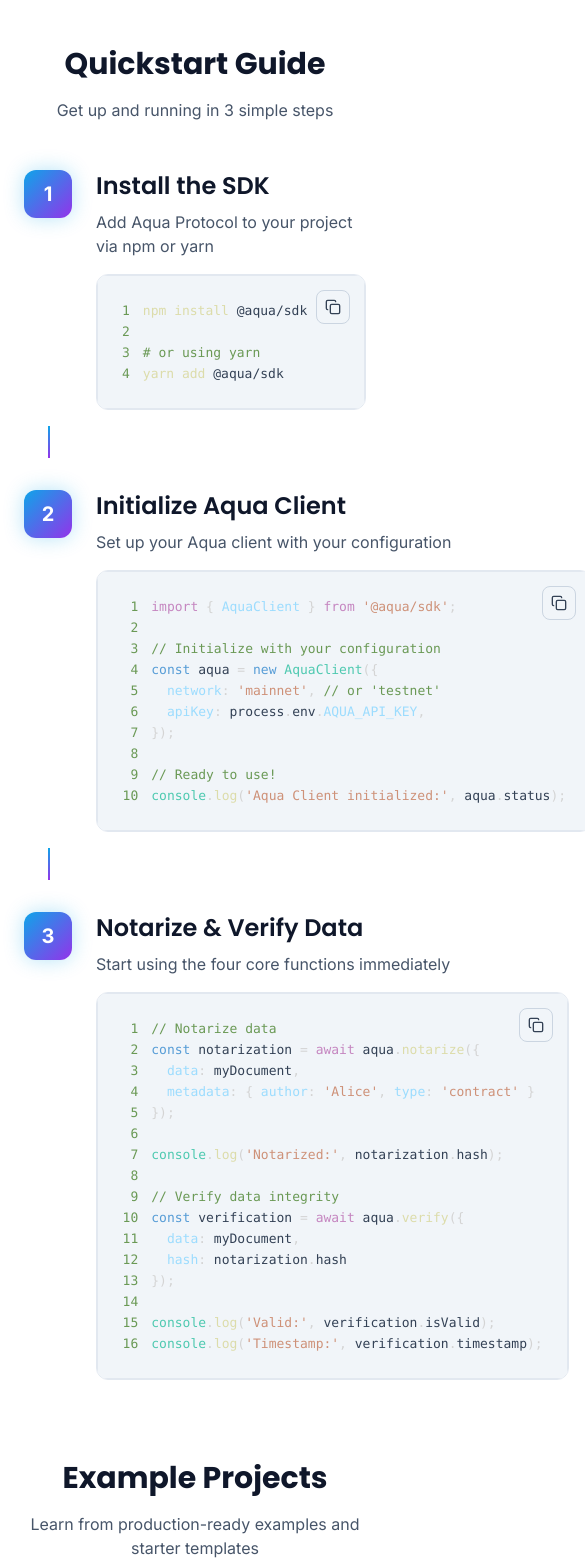
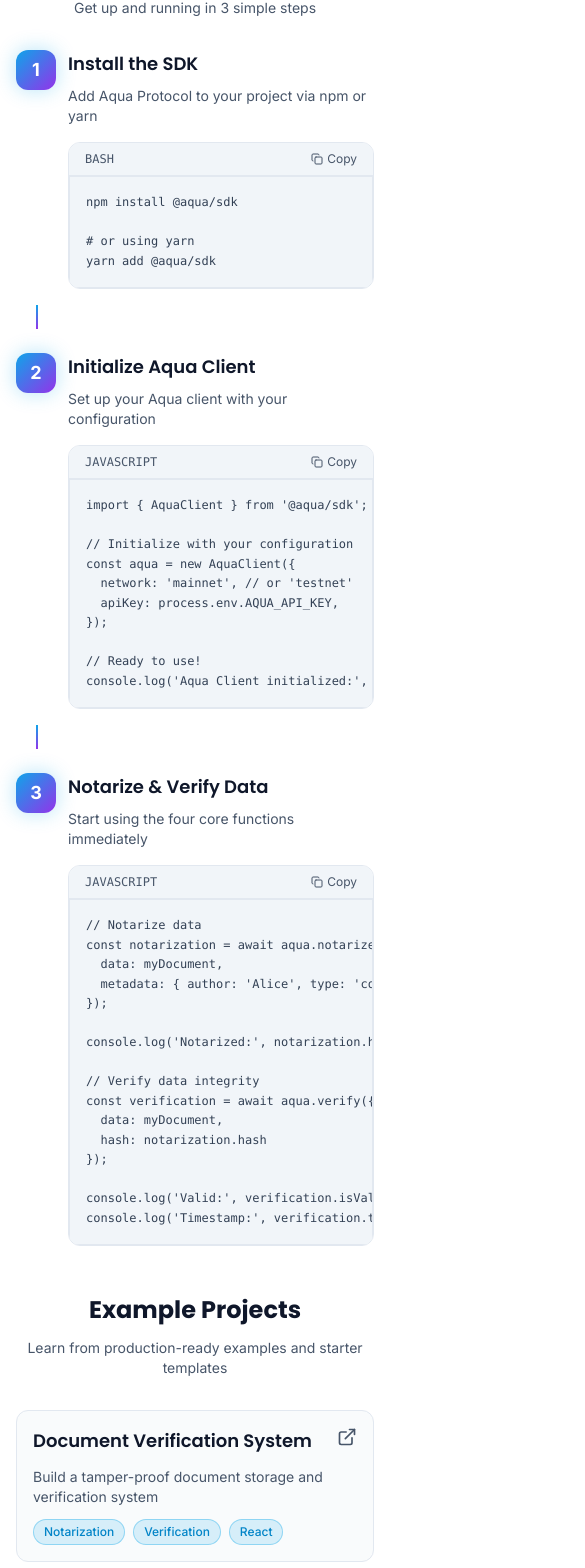
Before and after one commit to Emmanuel446/Aqua-protocol-redesign, a React (Vite) app: page /developers in a window 390 px wide. Shown: the part 396-1964 px from the top of the page, 585 px wide, since content can reach past the window. Built offline with nearby package versions, Linux system fonts and the light colour scheme; the HTML template or start-up script is replaced by a standard one.

Commit message:
fixed mobile responsiveness in the developers page

```diff
--- a/src/components/ui/CodeBlock.jsx
+++ b/src/components/ui/CodeBlock.jsx
@@ -1,23 +1,46 @@
-import React from 'react';
-import { Prism as SyntaxHighlighter } from 'react-syntax-highlighter';
-import { vscDarkPlus } from 'react-syntax-highlighter/dist/esm/styles/prism';
+import React, { useState } from 'react';
+import { Copy, Check } from 'lucide-react';
 
 const CodeBlock = ({ code, language = 'javascript' }) => {
+  const [copied, setCopied] = useState(false);
+
+  const copyToClipboard = () => {
+    navigator.clipboard.writeText(code);
+    setCopied(true);
+    setTimeout(() => setCopied(false), 2000);
+  };
+
   return (
-    <div className="rounded-xl overflow-hidden border border-slate-800">
-      <SyntaxHighlighter
-        language={language}
-        style={vscDarkPlus}
-        customStyle={{
-          margin: 0,
-          padding: '1.5rem',
-          background: '#0f172a',
-          fontSize: '0.875rem',
-        }}
-        showLineNumbers
-      >
-        {code}
-      </SyntaxHighlighter>
+    <div className="relative rounded-xl overflow-hidden border border-slate-200 dark:border-slate-800 bg-white dark:bg-slate-950">
+      {/* Header */}
+      <div className="flex items-center justify-between px-4 py-2 bg-slate-100 dark:bg-slate-900 border-b border-slate-200 dark:border-slate-800">
+        <span className="text-xs text-slate-600 dark:text-slate-500 font-mono uppercase">{language}</span>
+        <button
+          onClick={copyToClipboard}
+          className="flex items-center space-x-1 text-xs text-slate-600 dark:text-slate-400 hover:text-aqua-600 dark:hover:text-white transition-colors"
+        >
+          {copied ? (
+            <>
+              <Check className="w-3 h-3" />
+              <span>Copied!</span>
+            </>
+          ) : (
+            <>
+              <Copy className="w-3 h-3" />
+              <span>Copy</span>
+            </>
+          )}
+        </button>
+      </div>
+
+      {/* Code Content - WITH HORIZONTAL SCROLL */}
+      <div className="overflow-x-auto">
+        <pre className="p-4 text-sm leading-relaxed">
+          <code className="text-slate-800 dark:text-slate-300 font-mono block whitespace-pre">
+            {code}
+          </code>
+        </pre>
+      </div>
     </div>
   );
 };
--- a/src/index.css
+++ b/src/index.css
@@ -435,3 +435,87 @@
   --tw-gradient-from: #0284c7 !important;
   --tw-gradient-to: #7c3aed !important;
 }
+
+/* ============================================
+   CODE BLOCK MOBILE FIXES
+   ============================================ */
+
+/* Ensure code blocks don't overflow on mobile */
+pre {
+  max-width: 100%;
+  overflow-x: auto;
+  -webkit-overflow-scrolling: touch;
+  scrollbar-width: thin;
+  scrollbar-color: #475569 #1e293b;
+}
+
+/* Light mode scrollbar */
+.light pre {
+  scrollbar-color: #cbd5e1 #f1f5f9;
+}
+
+/* Custom scrollbar for webkit browsers */
+pre::-webkit-scrollbar {
+  height: 8px;
+}
+
+pre::-webkit-scrollbar-track {
+  background: #1e293b;
+  border-radius: 4px;
+}
+
+.light pre::-webkit-scrollbar-track {
+  background: #f1f5f9;
+}
+
+pre::-webkit-scrollbar-thumb {
+  background: #475569;
+  border-radius: 4px;
+}
+
+.light pre::-webkit-scrollbar-thumb {
+  background: #cbd5e1;
+}
+
+pre::-webkit-scrollbar-thumb:hover {
+  background: #64748b;
+}
+
+.light pre::-webkit-scrollbar-thumb:hover {
+  background: #94a3b8;
+}
+
+/* Prevent code from breaking layout */
+code {
+  word-wrap: break-word;
+  white-space: pre;
+  display: inline-block;
+}
+
+/* Mobile specific code sizing */
+@media (max-width: 640px) {
+  pre {
+    font-size: 12px;
+    padding: 0.75rem;
+  }
+
+  code {
+    font-size: 12px;
+  }
+}
+
+/* Ensure parent containers allow overflow */
+.overflow-x-auto {
+  overflow-x: auto;
+  -webkit-overflow-scrolling: touch;
+}
+
+/* Fix for code blocks inside cards */
+@media (max-width: 768px) {
+  .relative .overflow-x-auto {
+    margin-left: -1rem;
+    margin-right: -1rem;
+    padding-left: 1rem;
+    padding-right: 1rem;
+  }
+}
--- a/src/pages/About.jsx
+++ b/src/pages/About.jsx
@@ -161,6 +161,7 @@ const About = () => {
       </section>
 
       {/* Technology Stack */}
+      {/* Technology Stack */}
 <section className="container mx-auto px-6 mb-20">
   <div className="max-w-4xl mx-auto">
     <div className="bg-gradient-to-br from-aqua-500/10 to-violet-600/10 border border-aqua-500/20 rounded-2xl p-12">
@@ -177,9 +178,15 @@ const About = () => {
         {['SHA-256', 'Ed25519', 'Merkle Trees', 'ECDSA'].map((tech, index) => (
           <div
             key={index}
-                  className="bg-slate-900/50 border border-slate-800 rounded-xl p-4"
+            className="group relative bg-white dark:bg-slate-900/50 border-none border-slate-200 dark:border-slate-800 rounded-xl p-4 hover:border-aqua-500 dark:hover:border-aqua-500/50 transition-all cursor-pointer overflow-hidden"
           >
-                  <div className="text-white font-semibold">{tech}</div>
+            {/* Gradient background on hover */}
+            <div className="absolute inset-0 bg-gradient-to-br from-aqua-500/10 to-violet-600/10 opacity-0 group-hover:opacity-100 transition-opacity" />
+
+            {/* Text */}
+            <div className="relative text-slate-900 dark:text-white font-semibold text-sm sm:text-base">
+              {tech}
+            </div>
           </div>
         ))}
       </div>
--- a/src/pages/Developers.jsx
+++ b/src/pages/Developers.jsx
@@ -128,20 +128,20 @@ console.log('Timestamp:', verification.timestamp);`,
   return (
     <div className="pt-24 pb-16">
       {/* Hero Section */}
-      <section className="container mx-auto px-6 mb-20">
+      <section className="container mx-auto px-4 sm:px-6 mb-12 sm:mb-16 md:mb-20">
         <motion.div
           initial={{ opacity: 0, y: 20 }}
           animate={{ opacity: 1, y: 0 }}
           className="text-center max-w-4xl mx-auto"
         >
-          <div className="inline-flex items-center space-x-2 bg-aqua-500/10 border border-aqua-500/20 rounded-full px-4 py-2 mb-6">
+          <div className="inline-flex items-center space-x-2 bg-aqua-500/10 border border-aqua-500/20 rounded-full px-3 py-1.5 sm:px-4 sm:py-2 mb-4 sm:mb-6">
             <Rocket className="w-4 h-4 text-aqua-400" />
-            <span className="text-sm text-aqua-400 font-medium">Start Building</span>
+            <span className="text-xs sm:text-sm text-aqua-400 font-medium">Start Building</span>
           </div>
-          <h1 className="text-5xl md:text-6xl font-display font-bold mb-6">
+          <h1 className="text-3xl sm:text-4xl md:text-5xl lg:text-6xl font-display font-bold mb-4 sm:mb-6">
             Developer <span className="text-gradient">Documentation</span>
           </h1>
-          <p className="text-xl text-slate-400 mb-8">
+          <p className="text-base sm:text-lg md:text-xl text-slate-400 mb-6 sm:mb-8">
             Integrate distributed trust into your applications in minutes. Simple APIs,
             powerful cryptography.
           </p>
@@ -149,14 +149,14 @@ console.log('Timestamp:', verification.timestamp);`,
       </section>
 
       {/* Quickstart Section */}
-      <section className="container mx-auto px-6 mb-20">
+      <section className="container mx-auto px-4 sm:px-6 mb-12 sm:mb-16 md:mb-20">
         <div className="max-w-4xl mx-auto">
-          <div className="text-center mb-12">
-            <h2 className="text-3xl font-display font-bold mb-4">Quickstart Guide</h2>
-            <p className="text-slate-400">Get up and running in 3 simple steps</p>
+          <div className="text-center mb-8 sm:mb-12">
+            <h2 className="text-2xl sm:text-3xl font-display font-bold mb-3 sm:mb-4">Quickstart Guide</h2>
+            <p className="text-slate-400 text-sm sm:text-base">Get up and running in 3 simple steps</p>
           </div>
 
-          <div className="space-y-8">
+          <div className="space-y-6 sm:space-y-8">
             {quickstartSteps.map((step, index) => (
               <motion.div
                 key={step.id}
@@ -166,37 +166,26 @@ console.log('Timestamp:', verification.timestamp);`,
                 className="relative"
               >
                 {/* Step Number */}
-                <div className="flex items-start space-x-6">
+                <div className="flex items-start space-x-3 sm:space-x-4 md:space-x-6">
                   <div className="flex-shrink-0">
-                    <div className="w-12 h-12 rounded-xl bg-gradient-to-br from-aqua-500 to-violet-600 flex items-center justify-center text-white font-bold text-xl glow">
+                    <div className="w-10 h-10 sm:w-12 sm:h-12 rounded-xl bg-gradient-to-br from-aqua-500 to-violet-600 flex items-center justify-center text-white font-bold text-lg sm:text-xl glow">
                       {step.id}
                     </div>
                   </div>
 
-                  <div className="flex-1">
-                    <h3 className="text-2xl font-semibold text-white mb-2">{step.title}</h3>
-                    <p className="text-slate-400 mb-4">{step.description}</p>
+                  <div className="flex-1 min-w-0">
+                    <h3 className="text-lg sm:text-xl md:text-2xl font-semibold text-white mb-2">{step.title}</h3>
+                    <p className="text-slate-400 mb-4 text-sm sm:text-base">{step.description}</p>
 
                     <div className="relative">
                       <CodeBlock code={step.code} language={step.language} />
-                      <button
-                        onClick={() => copyToClipboard(step.code, step.id)}
-                        className="absolute top-4 right-4 p-2 rounded-lg bg-slate-800 hover:bg-slate-700 border border-slate-700 text-slate-300 hover:text-white transition-all"
-                        title="Copy code"
-                      >
-                        {copiedStep === step.id ? (
-                          <CheckCircle className="w-4 h-4 text-green-400" />
-                        ) : (
-                          <Copy className="w-4 h-4" />
-                        )}
-                      </button>
                     </div>
                   </div>
                 </div>
 
                 {/* Connector Line */}
                 {index < quickstartSteps.length - 1 && (
-                  <div className="ml-6 mt-4 mb-4 w-0.5 h-8 bg-gradient-to-b from-aqua-500 to-violet-600" />
+                  <div className="ml-5 sm:ml-6 mt-4 mb-4 w-0.5 h-6 sm:h-8 bg-gradient-to-b from-aqua-500 to-violet-600" />
                 )}
               </motion.div>
             ))}
@@ -205,16 +194,16 @@ console.log('Timestamp:', verification.timestamp);`,
       </section>
 
       {/* Examples Section */}
-      <section className="container mx-auto px-6 mb-20">
+      <section className="container mx-auto px-4 sm:px-6 mb-12 sm:mb-16 md:mb-20">
         <div className="max-w-6xl mx-auto">
-          <div className="text-center mb-12">
-            <h2 className="text-3xl font-display font-bold mb-4">Example Projects</h2>
-            <p className="text-slate-400">
+          <div className="text-center mb-8 sm:mb-12">
+            <h2 className="text-2xl sm:text-3xl font-display font-bold mb-3 sm:mb-4">Example Projects</h2>
+            <p className="text-slate-400 text-sm sm:text-base">
               Learn from production-ready examples and starter templates
             </p>
           </div>
 
-          <div className="grid grid-cols-1 md:grid-cols-2 gap-6">
+          <div className="grid grid-cols-1 md:grid-cols-2 gap-4 sm:gap-6">
             {examples.map((example, index) => (
               <motion.a
                 key={index}
@@ -224,20 +213,20 @@ console.log('Timestamp:', verification.timestamp);`,
                 initial={{ opacity: 0, y: 20 }}
                 whileInView={{ opacity: 1, y: 0 }}
                 transition={{ delay: index * 0.1 }}
-                className="group bg-slate-900/50 border border-slate-800 rounded-xl p-6 hover:border-aqua-500/50 hover:bg-slate-800/50 transition-all"
+                className="group bg-slate-900/50 border border-slate-800 rounded-xl p-4 sm:p-6 hover:border-aqua-500/50 hover:bg-slate-800/50 transition-all"
               >
-                <div className="flex items-start justify-between mb-4">
-                  <h3 className="text-xl font-semibold text-white group-hover:text-gradient transition-all">
+                <div className="flex items-start justify-between mb-3 sm:mb-4">
+                  <h3 className="text-lg sm:text-xl font-semibold text-white group-hover:text-gradient transition-all pr-2">
                     {example.title}
                   </h3>
-                  <ExternalLink className="w-5 h-5 text-slate-400 group-hover:text-aqua-400 transition-colors" />
+                  <ExternalLink className="w-5 h-5 text-slate-400 group-hover:text-aqua-400 transition-colors flex-shrink-0" />
                 </div>
-                <p className="text-slate-400 mb-4">{example.description}</p>
+                <p className="text-slate-400 mb-3 sm:mb-4 text-sm sm:text-base">{example.description}</p>
                 <div className="flex flex-wrap gap-2">
                   {example.tags.map((tag) => (
                     <span
                       key={tag}
-                      className="px-3 py-1 rounded-full bg-aqua-500/10 border border-aqua-500/20 text-aqua-400 text-xs font-medium"
+                      className="px-2.5 py-1 rounded-full bg-aqua-500/10 border border-aqua-500/20 text-aqua-400 text-xs font-medium"
                     >
                       {tag}
                     </span>
@@ -250,14 +239,14 @@ console.log('Timestamp:', verification.timestamp);`,
       </section>
 
       {/* Resources Section */}
-      <section className="container mx-auto px-6 mb-20">
+      <section className="container mx-auto px-4 sm:px-6 mb-12 sm:mb-16 md:mb-20">
         <div className="max-w-6xl mx-auto">
-          <div className="text-center mb-12">
-            <h2 className="text-3xl font-display font-bold mb-4">Developer Resources</h2>
-            <p className="text-slate-400">Everything you need to build with Aqua Protocol</p>
+          <div className="text-center mb-8 sm:mb-12">
+            <h2 className="text-2xl sm:text-3xl font-display font-bold mb-3 sm:mb-4">Developer Resources</h2>
+            <p className="text-slate-400 text-sm sm:text-base">Everything you need to build with Aqua Protocol</p>
           </div>
 
-          <div className="grid grid-cols-1 md:grid-cols-3 gap-6">
+          <div className="grid grid-cols-1 md:grid-cols-3 gap-4 sm:gap-6">
             {resources.map((resource, index) => {
               const Icon = resource.icon;
               return (
@@ -269,14 +258,14 @@ console.log('Timestamp:', verification.timestamp);`,
                   initial={{ opacity: 0, y: 20 }}
                   whileInView={{ opacity: 1, y: 0 }}
                   transition={{ delay: index * 0.1 }}
-                  className="group bg-slate-900/50 border border-slate-800 rounded-xl p-8 hover:border-aqua-500/50 transition-all text-center"
+                  className="group bg-slate-900/50 border border-slate-800 rounded-xl p-6 sm:p-8 hover:border-aqua-500/50 transition-all text-center"
                 >
                   <div
-                    className={`w-16 h-16 mx-auto mb-4 rounded-xl bg-gradient-to-br ${resource.color} flex items-center justify-center group-hover:scale-110 transition-transform`}
+                    className={`w-14 h-14 sm:w-16 sm:h-16 mx-auto mb-4 rounded-xl bg-gradient-to-br ${resource.color} flex items-center justify-center group-hover:scale-110 transition-transform`}
                   >
-                    <Icon className="w-8 h-8 text-white" />
+                    <Icon className="w-7 h-7 sm:w-8 sm:h-8 text-white" />
                   </div>
-                  <h3 className="text-xl font-semibold text-white mb-2 group-hover:text-gradient transition-all">
+                  <h3 className="text-lg sm:text-xl font-semibold text-white mb-2 group-hover:text-gradient transition-all">
                     {resource.title}
                   </h3>
                   <p className="text-slate-400 text-sm">{resource.description}</p>
@@ -288,21 +277,21 @@ console.log('Timestamp:', verification.timestamp);`,
       </section>
 
       {/* Community CTA */}
-      <section className="container mx-auto px-6">
+      <section className="container mx-auto px-4 sm:px-6">
         <motion.div
           initial={{ opacity: 0, y: 20 }}
           whileInView={{ opacity: 1, y: 0 }}
-          className="max-w-4xl mx-auto text-center bg-gradient-to-br from-aqua-500/10 to-violet-600/10 border border-aqua-500/20 rounded-2xl p-12"
+          className="max-w-4xl mx-auto text-center bg-gradient-to-br from-aqua-500/10 to-violet-600/10 border border-aqua-500/20 rounded-2xl p-6 sm:p-8 md:p-12"
         >
-          <Terminal className="w-12 h-12 mx-auto mb-6 text-aqua-400" />
-          <h2 className="text-3xl font-display font-bold mb-4">Need Help?</h2>
-          <p className="text-slate-300 mb-8 text-lg">
+          <Terminal className="w-10 h-10 sm:w-12 sm:h-12 mx-auto mb-4 sm:mb-6 text-aqua-400" />
+          <h2 className="text-2xl sm:text-3xl font-display font-bold mb-3 sm:mb-4">Need Help?</h2>
+          <p className="text-slate-300 mb-6 sm:mb-8 text-base sm:text-lg">
             Join our developer community on Discord or check out our GitHub discussions
           </p>
-          <div className="flex flex-col sm:flex-row items-center justify-center gap-4">
+          <div className="flex flex-col sm:flex-row items-center justify-center gap-3 sm:gap-4">
             <a
               href="#"
-              className="px-8 py-4 rounded-xl bg-gradient-to-r from-aqua-500 to-violet-600 text-white font-semibold hover:shadow-xl hover:shadow-aqua-500/50 transition-all"
+              className="w-full sm:w-auto px-6 sm:px-8 py-3 sm:py-4 rounded-xl bg-gradient-to-r from-aqua-500 to-violet-600 text-white font-semibold hover:shadow-xl hover:shadow-aqua-500/50 transition-all"
             >
               Join Discord
             </a>
@@ -310,7 +299,7 @@ console.log('Timestamp:', verification.timestamp);`,
               href="https://github.com/aqua-protocol"
               target="_blank"
               rel="noopener noreferrer"
-              className="px-8 py-4 rounded-xl bg-slate-800 border border-slate-700 text-white font-semibold hover:bg-slate-700 transition-all inline-flex items-center space-x-2"
+              className="w-full sm:w-auto px-6 sm:px-8 py-3 sm:py-4 rounded-xl bg-slate-800 border border-slate-700 text-white font-semibold hover:bg-slate-700 transition-all inline-flex items-center justify-center space-x-2"
             >
               <Github className="w-5 h-5" />
               <span>View on GitHub</span>
--- a/src/pages/Docs.jsx
+++ b/src/pages/Docs.jsx
@@ -266,10 +266,10 @@ const Docs = () => {
               Join Discord Community
             </a>
             <a
-              href="https://github.com/aqua-protocol/discussions"
+              href="https://github.com"
               target="_blank"
               rel="noopener noreferrer"
-              className="px-8 py-4 rounded-xl bg-slate-800 border border-slate-700 text-white font-semibold hover:bg-slate-700 transition-all"
+              className="px-8 py-4 rounded-x bg-slate-800 border border-slate-700 rounded-xl font-semibold hover:bg-slate-700 transition-all"
             >
               GitHub Discussions
             </a>
```
Lines whose indentation alone changed are shown as unchanged.
